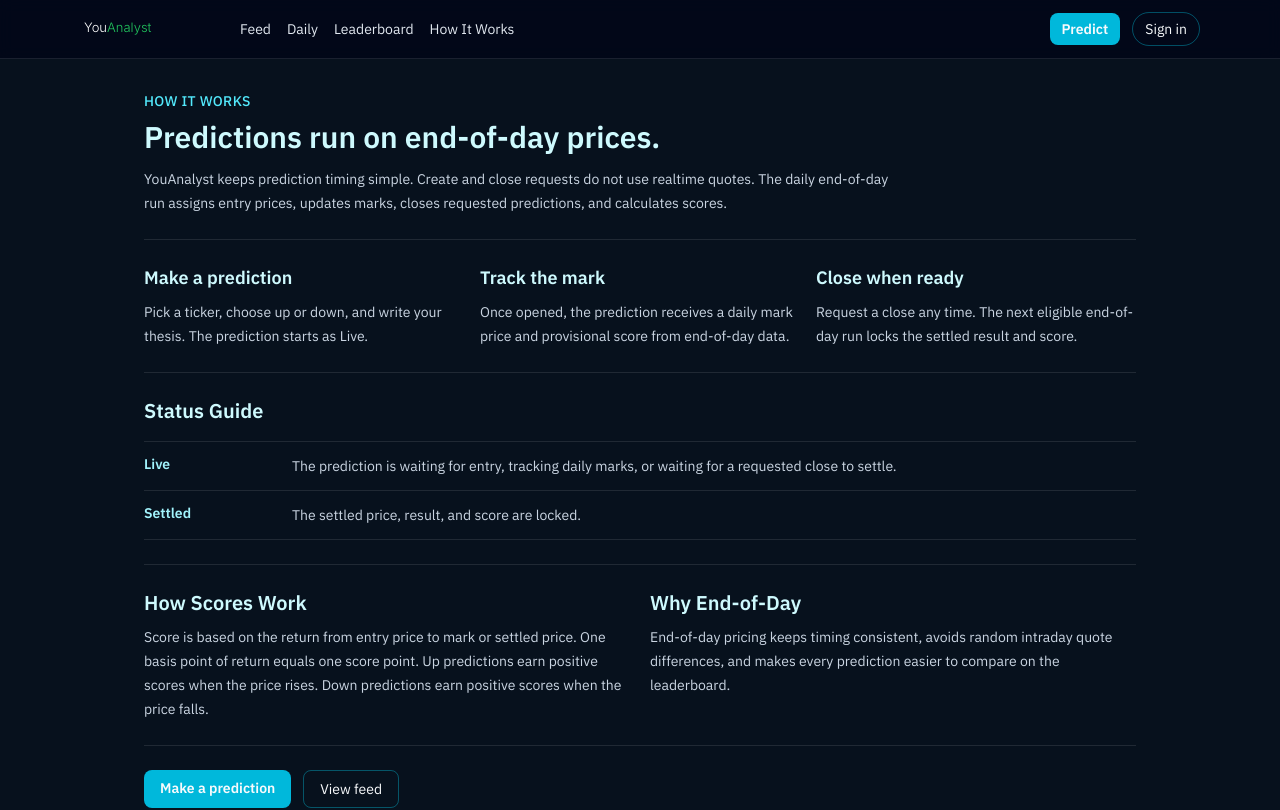
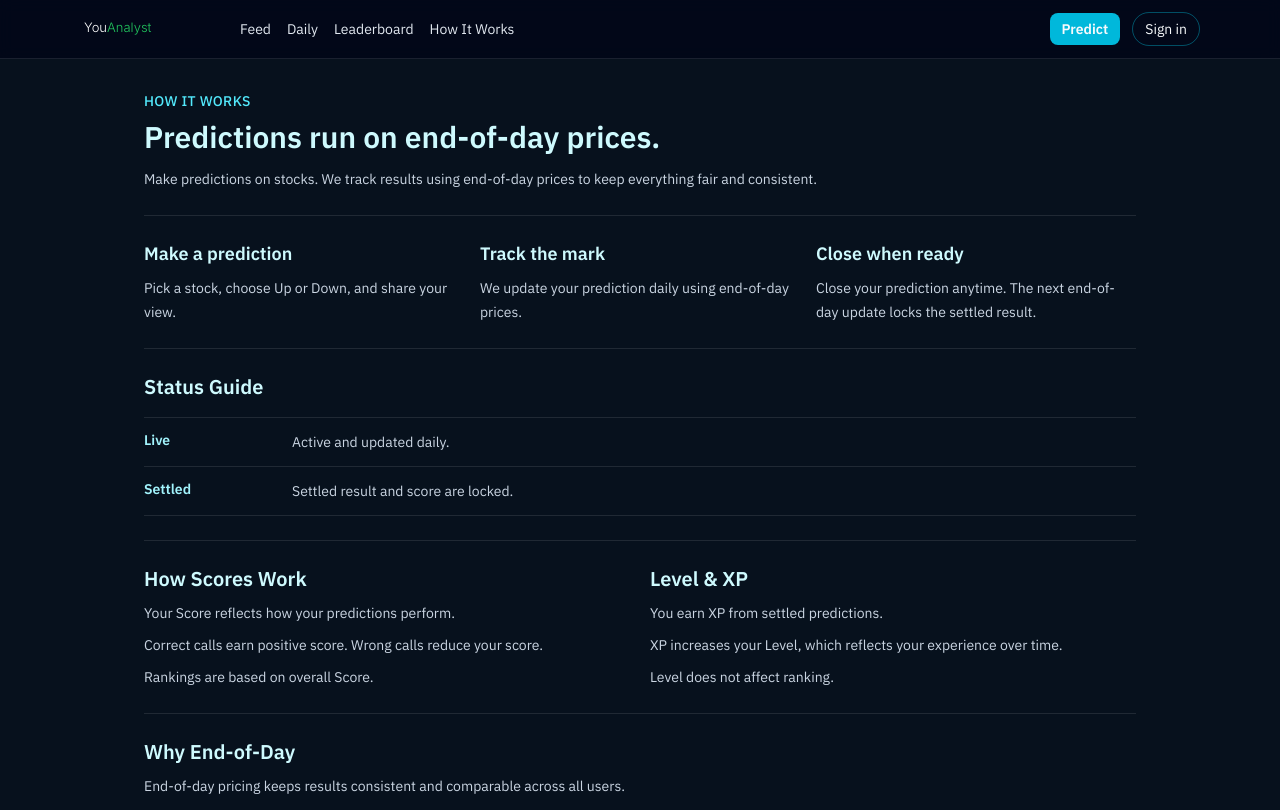
Before and after one commit to ligangwang/ifindata, a Next.js app: page /how-it-works in a window 1280 px wide. Shown: the top 810 px of the page. Built offline with nearby package versions, Linux system fonts and the light colour scheme; no server answers.

Commit message:
Simplify how it works copy

```diff
--- a/src/app/how-it-works/page.tsx
+++ b/src/app/how-it-works/page.tsx
@@ -3,17 +3,17 @@
 
 export const metadata: Metadata = {
   title: "How It Works | YouAnalyst",
-  description: "How YouAnalyst predictions open, mark, close, and score using end-of-day prices.",
+  description: "How YouAnalyst predictions, scores, XP, and levels work.",
 };
 
 const lifecycle = [
   {
     status: "Live",
-    description: "The prediction is waiting for entry, tracking daily marks, or waiting for a requested close to settle.",
+    description: "Active and updated daily.",
   },
   {
     status: "Settled",
-    description: "The settled price, result, and score are locked.",
+    description: "Settled result and score are locked.",
   },
 ];
 
@@ -26,8 +26,7 @@
           Predictions run on end-of-day prices.
         </h1>
         <p className="mt-3 max-w-3xl text-sm leading-6 text-slate-300">
-          YouAnalyst keeps prediction timing simple. Create and close requests do not use realtime quotes. The daily
-          end-of-day run assigns entry prices, updates marks, closes requested predictions, and calculates scores.
+          Make predictions on stocks. We track results using end-of-day prices to keep everything fair and consistent.
         </p>
       </section>
 
@@ -35,19 +34,19 @@
         <div>
           <h2 className="font-[var(--font-sora)] text-lg font-semibold text-cyan-100">Make a prediction</h2>
           <p className="mt-2 text-sm leading-6 text-slate-300">
-            Pick a ticker, choose up or down, and write your thesis. The prediction starts as Live.
+            Pick a stock, choose Up or Down, and share your view.
           </p>
         </div>
         <div>
           <h2 className="font-[var(--font-sora)] text-lg font-semibold text-cyan-100">Track the mark</h2>
           <p className="mt-2 text-sm leading-6 text-slate-300">
-            Once opened, the prediction receives a daily mark price and provisional score from end-of-day data.
+            We update your prediction daily using end-of-day prices.
           </p>
         </div>
         <div>
           <h2 className="font-[var(--font-sora)] text-lg font-semibold text-cyan-100">Close when ready</h2>
           <p className="mt-2 text-sm leading-6 text-slate-300">
-            Request a close any time. The next eligible end-of-day run locks the settled result and score.
+            Close your prediction anytime. The next end-of-day update locks the settled result.
           </p>
         </div>
       </section>
@@ -67,16 +66,27 @@
       <section className="grid gap-5 py-6 md:grid-cols-2">
         <div>
           <h2 className="font-[var(--font-sora)] text-xl font-semibold text-cyan-100">How Scores Work</h2>
-          <p className="mt-2 text-sm leading-6 text-slate-300">
-            Score is based on the return from entry price to mark or settled price. One basis point of return equals one
-            score point. Up predictions earn positive scores when the price rises. Down predictions earn positive scores when the price falls.
-          </p>
+          <div className="mt-2 space-y-2 text-sm leading-6 text-slate-300">
+            <p>Your Score reflects how your predictions perform.</p>
+            <p>Correct calls earn positive score. Wrong calls reduce your score.</p>
+            <p>Rankings are based on overall Score.</p>
+          </div>
         </div>
         <div>
+          <h2 className="font-[var(--font-sora)] text-xl font-semibold text-cyan-100">Level & XP</h2>
+          <div className="mt-2 space-y-2 text-sm leading-6 text-slate-300">
+            <p>You earn XP from settled predictions.</p>
+            <p>XP increases your Level, which reflects your experience over time.</p>
+            <p>Level does not affect ranking.</p>
+          </div>
+        </div>
+      </section>
+
+      <section className="border-t border-white/10 py-6">
+        <div className="max-w-2xl">
           <h2 className="font-[var(--font-sora)] text-xl font-semibold text-cyan-100">Why End-of-Day</h2>
           <p className="mt-2 text-sm leading-6 text-slate-300">
-            End-of-day pricing keeps timing consistent, avoids random intraday quote differences, and makes every
-            prediction easier to compare on the leaderboard.
+            End-of-day pricing keeps results consistent and comparable across all users.
           </p>
         </div>
       </section>
```
